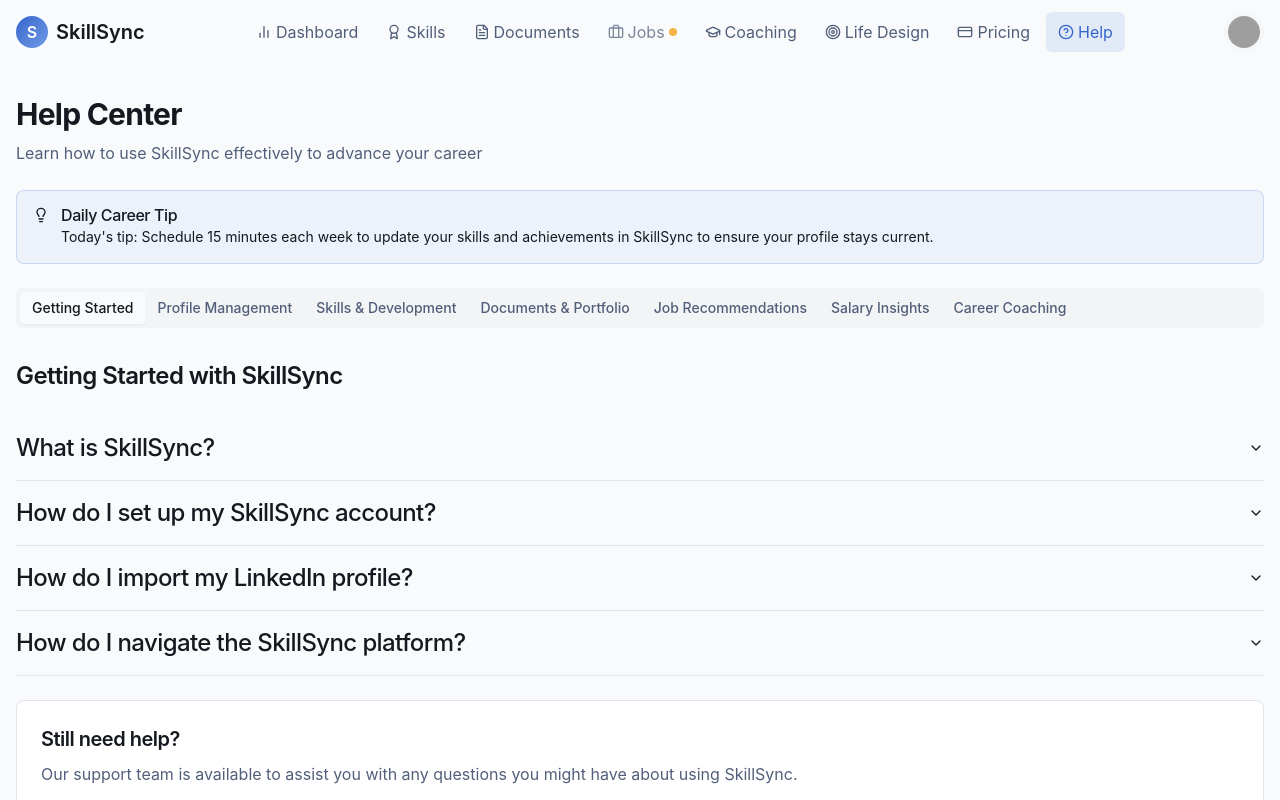
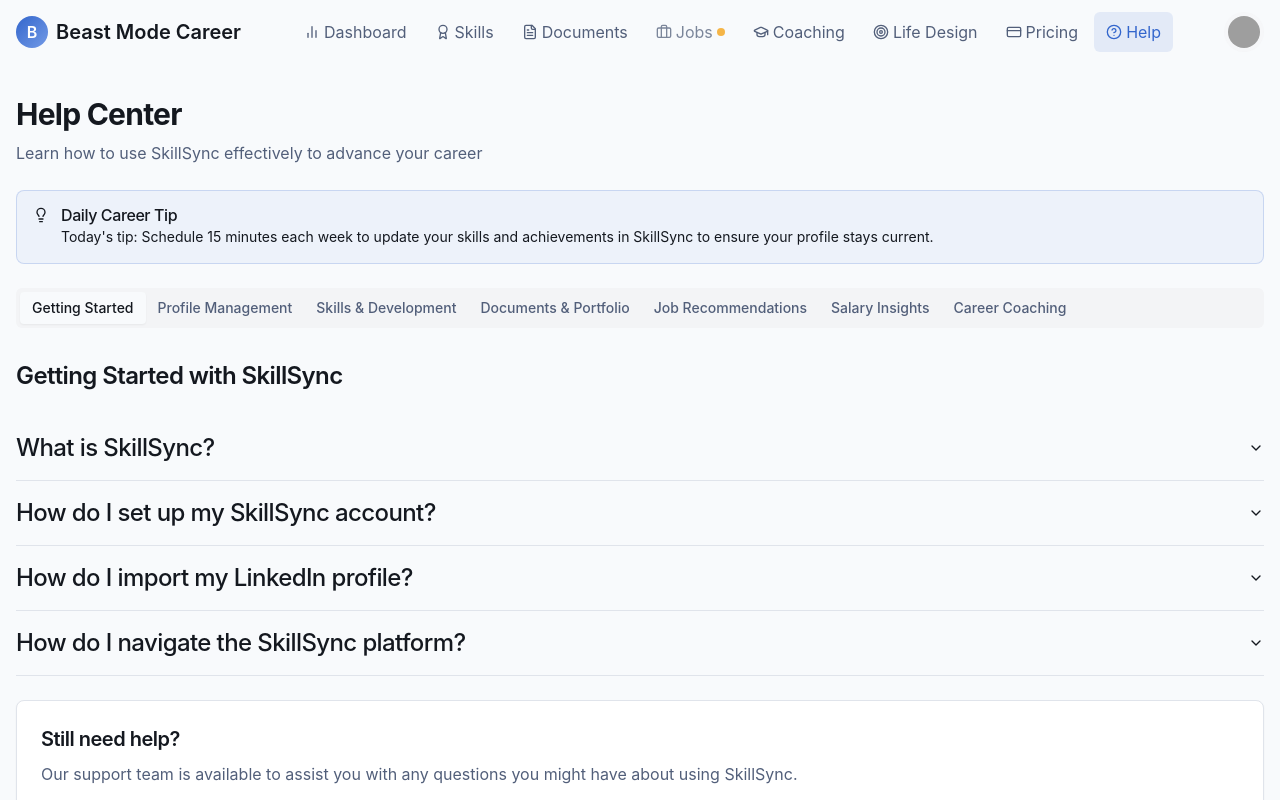
Before and after one commit to YGK13/v1-abandoned-career-beast-mode, a React (Vite) app: page /help in a window 1280 px wide. Built offline with nearby package versions, Linux system fonts and the light colour scheme; grey boxes are pictures that could not be loaded.

Commit message:
Rename app to Beast Mode Career
Rename all instances of SkillSync to Beast Mode Career.

```diff
--- a/index.html
+++ b/index.html
@@ -1,14 +1,15 @@
+
 <!DOCTYPE html>
 <html lang="en">
   <head>
     <meta charset="UTF-8" />
     <meta name="viewport" content="width=device-width, initial-scale=1.0" />
-    <title>skillsync-master</title>
-    <meta name="description" content="Lovable Generated Project" />
+    <title>Beast Mode Career</title>
+    <meta name="description" content="Beast Mode Career - Accelerate Your Professional Growth" />
     <meta name="author" content="Lovable" />
 
-    <meta property="og:title" content="Lovable Generated Project" />
-    <meta property="og:description" content="Lovable Generated Project" />
+    <meta property="og:title" content="Beast Mode Career" />
+    <meta property="og:description" content="Beast Mode Career - Accelerate Your Professional Growth" />
     <meta property="og:type" content="website" />
     <meta property="og:image" content="https://lovable.dev/opengraph-image-p98pqg.png" />
 
@@ -19,7 +20,6 @@
 
   <body>
     <div id="root"></div>
-    <!-- IMPORTANT: DO NOT REMOVE THIS SCRIPT TAG OR THIS VERY COMMENT! -->
     <script src="https://cdn.gpteng.co/gptengineer.js" type="module"></script>
     <script type="module" src="/src/main.tsx"></script>
   </body>
--- a/src/components/Layout.tsx
+++ b/src/components/Layout.tsx
@@ -1,4 +1,3 @@
-
 import React, { ReactNode, useState, useEffect } from "react";
 import { useLocation } from "react-router-dom";
 import Navbar from "./Navbar";
@@ -45,7 +44,7 @@ const Layout: React.FC<LayoutProps> = ({ children }) => {
           <footer className="w-full py-6 px-4 border-t border-border mt-auto bg-muted/30 backdrop-blur-sm">
             <div className="max-w-7xl mx-auto flex flex-col md:flex-row justify-between items-center">
               <p className="text-sm text-muted-foreground">
-                SkillSync © {new Date().getFullYear()} • Career Management Platform
+                Beast Mode Career © {new Date().getFullYear()} • Career Management Platform
               </p>
               <div className="flex items-center space-x-4 mt-4 md:mt-0">
                 <a href="#" className="text-sm text-muted-foreground hover:text-foreground transition-colors">
--- a/src/components/Navbar.tsx
+++ b/src/components/Navbar.tsx
@@ -61,9 +61,9 @@ const Navbar: React.FC = () => {
       <div className="container mx-auto px-4 h-16 flex items-center justify-between">
         <Link to="/" className="flex items-center space-x-2">
           <div className="w-8 h-8 rounded-full bg-gradient-to-br from-primary to-accent/80 flex items-center justify-center">
-            <span className="text-white font-semibold">S</span>
+            <span className="text-white font-semibold">B</span>
           </div>
-          <span className="font-semibold text-xl">SkillSync</span>
+          <span className="font-semibold text-xl">Beast Mode Career</span>
         </Link>
 
         <nav className="hidden md:flex items-center space-x-1">
```
